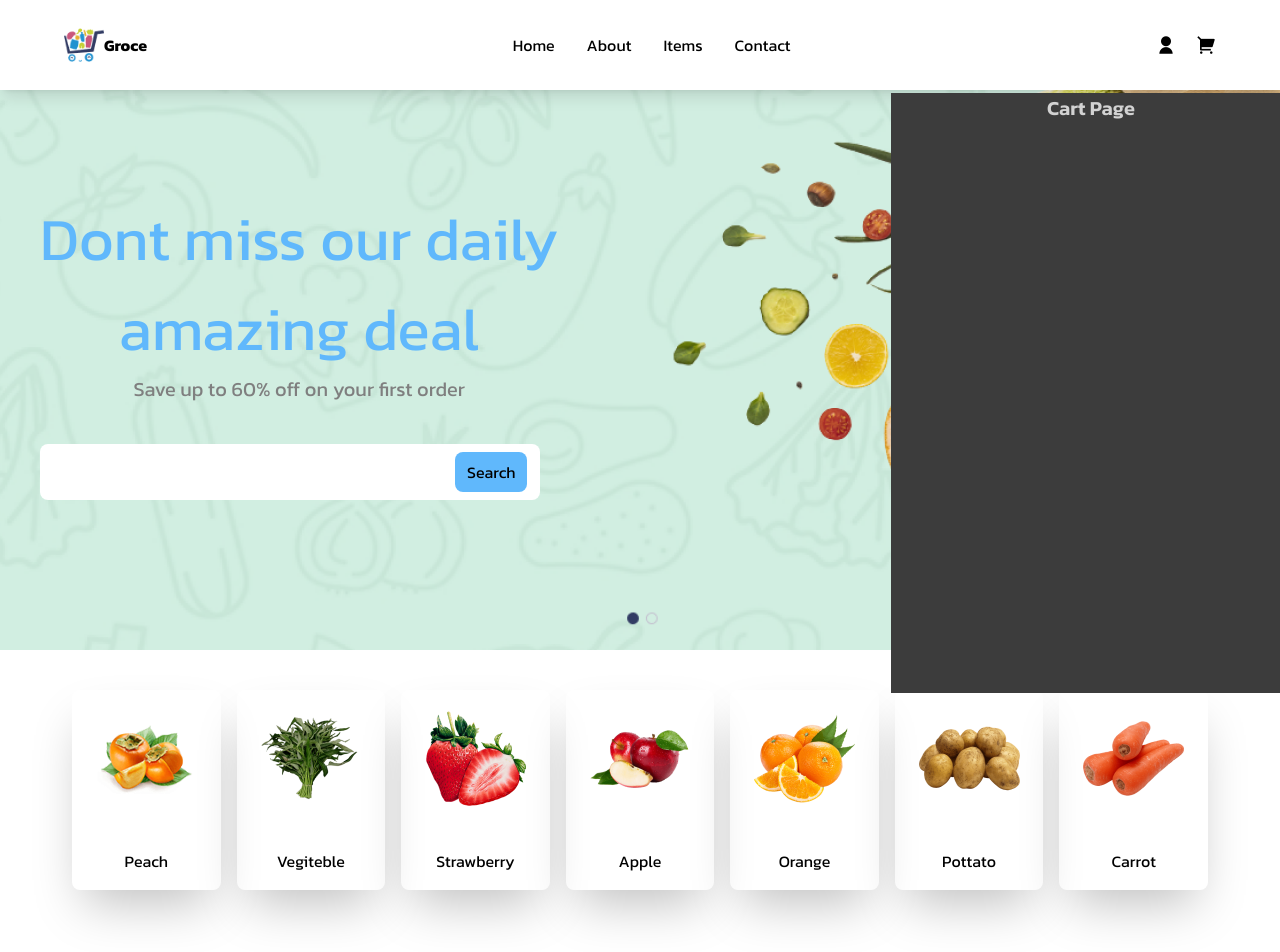
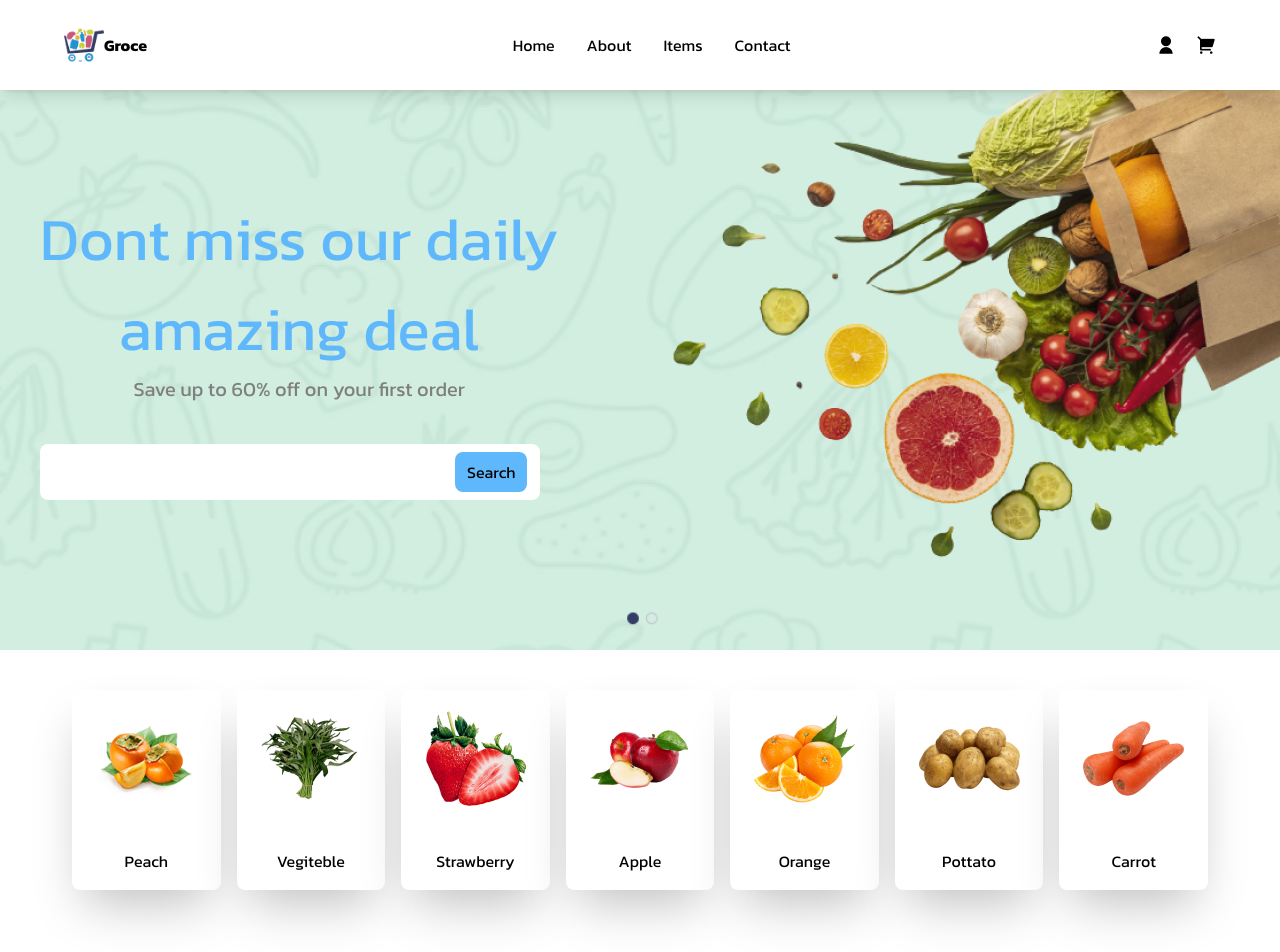
Before and after one commit to javidShabin/Fruit-grocery, a React (Vite) app: page / in a window 1280 px wide. Shown: the top 952 px of the page. Built offline with nearby package versions, Linux system fonts and the light colour scheme.

Commit message:
Add changes

```diff
--- a/src/components/Category.jsx
+++ b/src/components/Category.jsx
@@ -3,8 +3,8 @@ export default function Category({catItems}) {
 
   return (
     <>
-      <article className="flex flex-col justify-center items-center gap-10 shadow-2xl ml-2 mr-2 rounded-lg mb-10 h-[200px]">
-        <img className="hover:w-[110px] ease-in duration-3000" src={catItems.imgSrc}/>
+      <article className="bg-white flex flex-col justify-center items-center gap-10 shadow-2xl ml-2 mr-2 rounded-lg mb-10 h-[200px] overflow-hidden hover:scale-125">
+        <img className="hover:w-[110px]" src={catItems.imgSrc}/>
         <h3>{catItems.name}</h3>
       </article>
     </>
--- a/src/components/Header.jsx
+++ b/src/components/Header.jsx
@@ -4,7 +4,7 @@ import CartPage from "./CartPage";
 
 function Header({cartItems}) {
    console.log(cartItems)
-  let [showBar, setShowBar] = useState(true);
+  let [showBar, setShowBar] = useState(false);
 
   const showToggleBar = (event) => {
     const postionClick = event.target.className;
```
